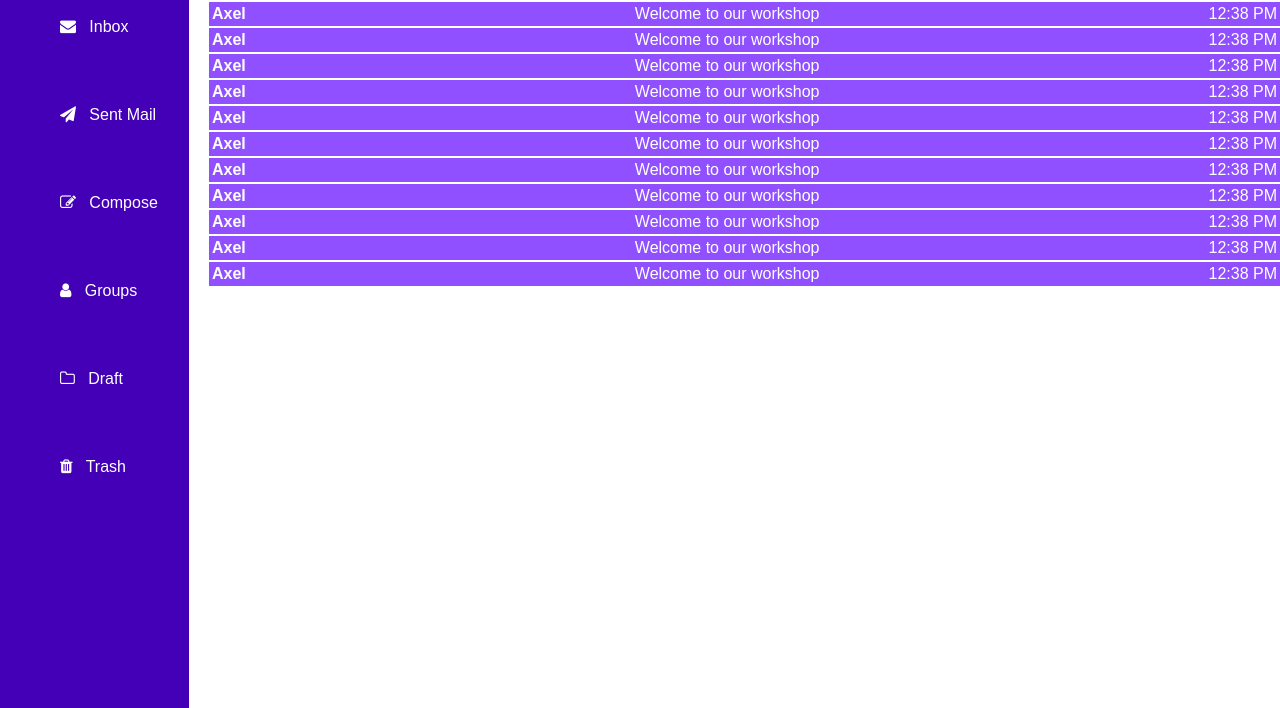
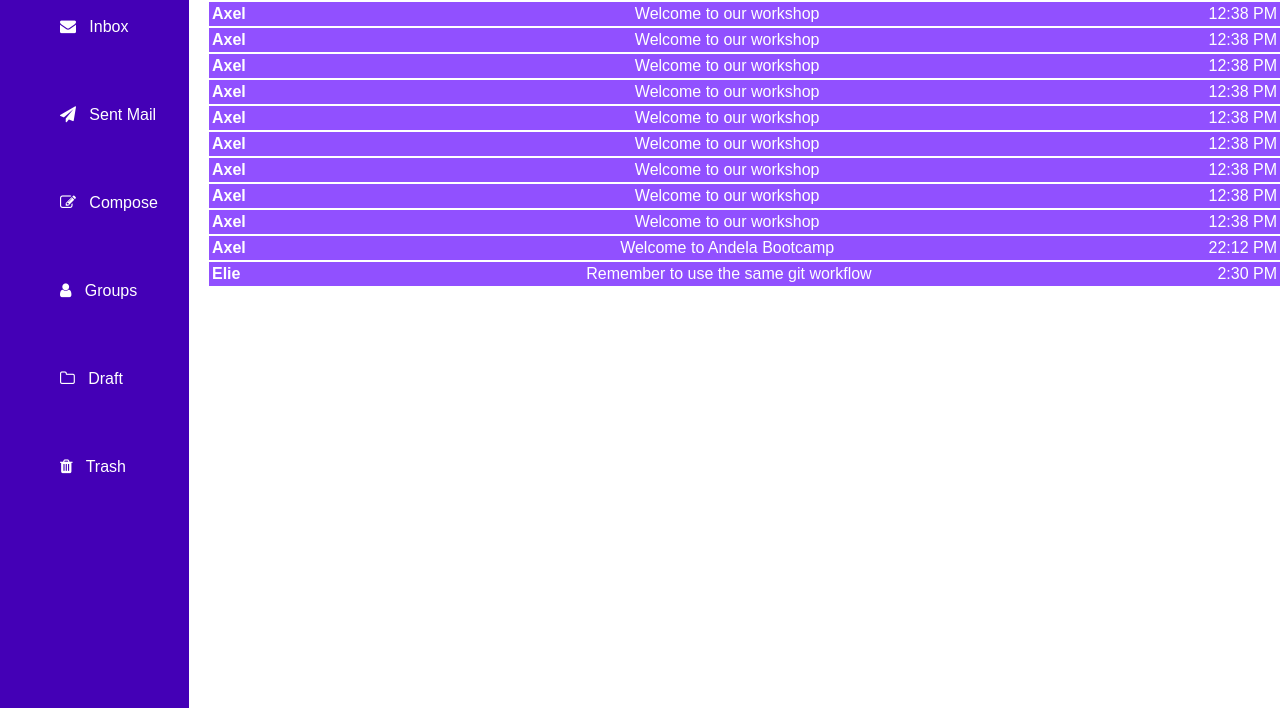
Before and after one commit to eliemugenzi/epic-mail, a plain HTML site: page UI/html/inbox.html in a window 1280 px wide. Shown: the part 92-800 px from the top of the page. Drawn offline with Linux system fonts and the light colour scheme; a web font is replaced by a local one.

Commit message:
[feature-164244794] Modifying message data

```diff
--- a/UI/html/inbox.html
+++ b/UI/html/inbox.html
@@ -122,13 +122,13 @@
           </a>
           <a class="message" href="single-message.html">
             <strong class="message__sender">Axel</strong>
-            <div class="message__title">Welcome to our workshop</div>
-            <div class="message__time">12:38 PM</div>
+            <div class="message__title">Welcome to Andela Bootcamp</div>
+            <div class="message__time">22:12 PM</div>
           </a>
           <a class="message" href="single-message.html">
-            <strong class="message__sender">Axel</strong>
-            <div class="message__title">Welcome to our workshop</div>
-            <div class="message__time">12:38 PM</div>
+            <strong class="message__sender">Elie</strong>
+            <div class="message__title">Remember to use the same git workflow</div>
+            <div class="message__time">2:30 PM</div>
           </a>
         </div>
       </div>
```
